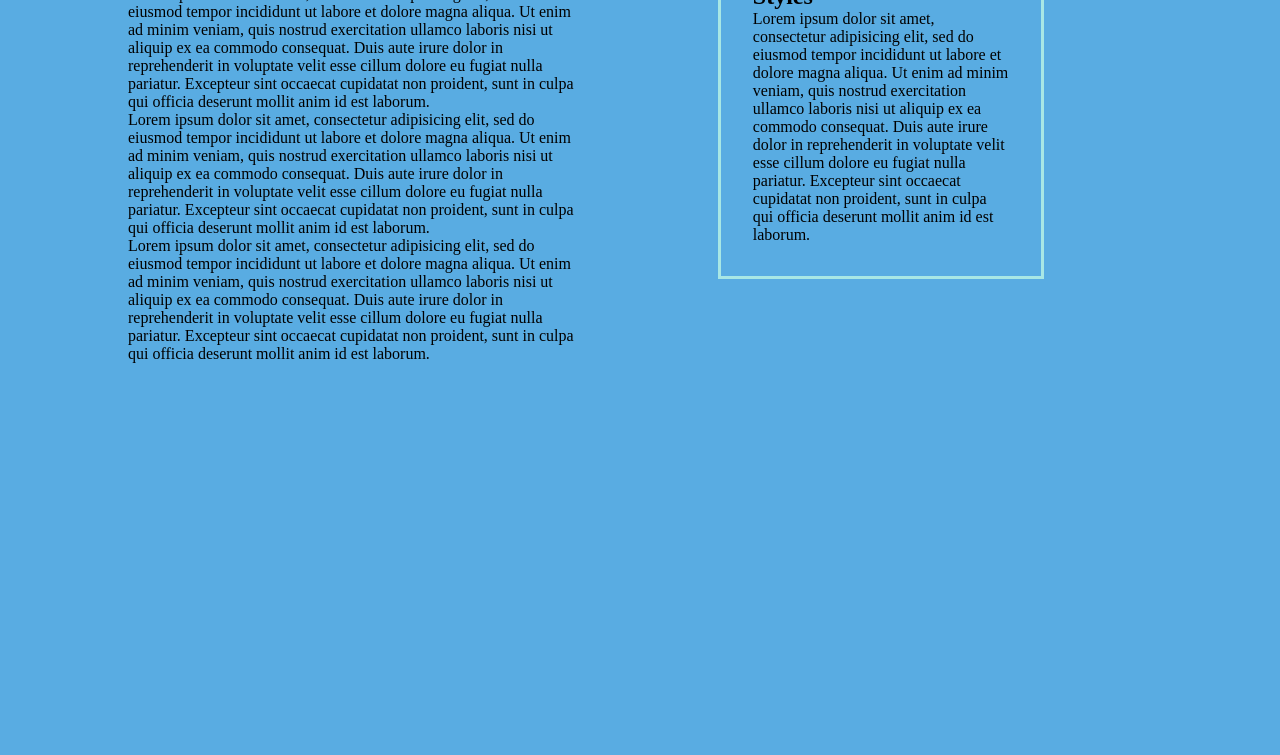
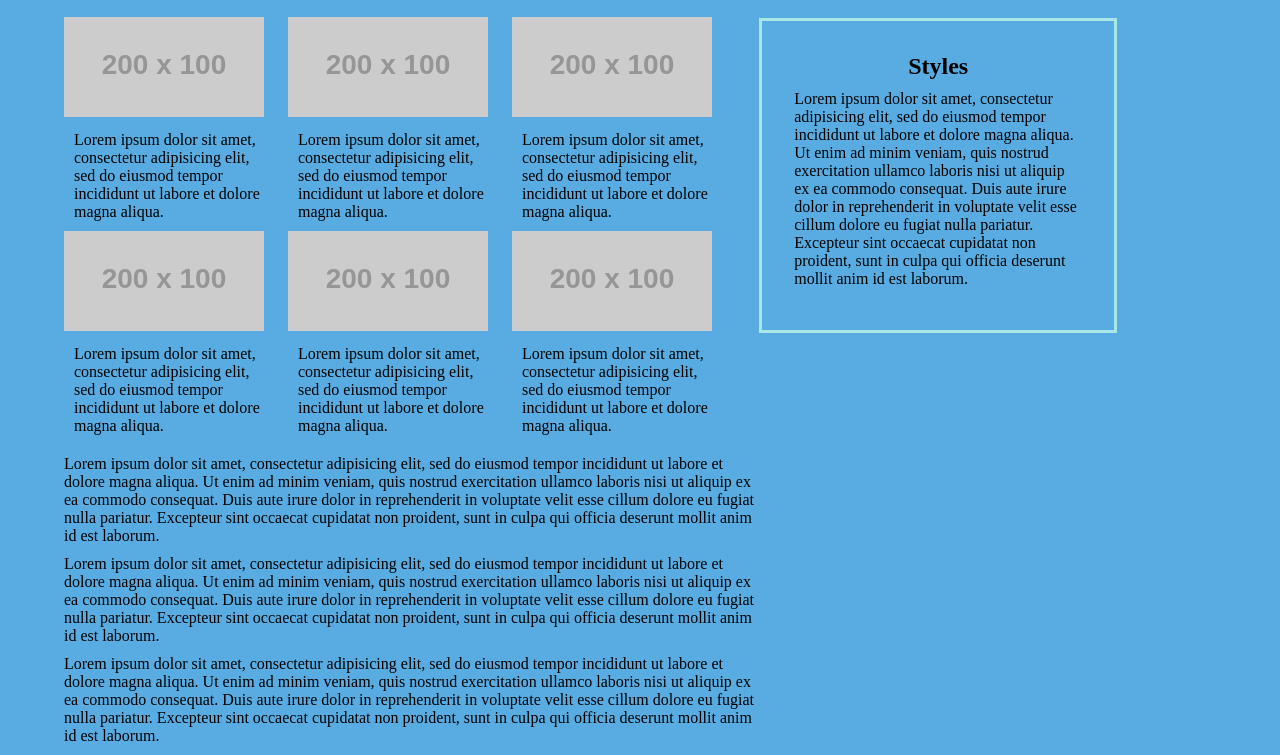
Before and after one commit to Juandarov/media_queries, a plain HTML site: page index.html in a window 1280 px wide. Shown: the part 156-911 px from the top of the page. Before the commit the page ends 800 px from the top, so only its background shows below. Drawn offline with Linux system fonts and the light colour scheme; placeholder pictures from the web are drawn by us.

Commit message:
queries 1.0

```diff
--- a/css/style.css
+++ b/css/style.css
@@ -5,7 +5,7 @@
 
 body {
     background-color: rgb(89, 172, 226);
-    width: 80%;
+    width: 90%;
     margin: auto;
 }
 
@@ -20,11 +20,34 @@ nav {
 
 nav ul li {
     display: inline-block;
+    margin: 0 50px;
 }
 
 main {
     display: inline-block;
-    width: 45%;
+    width: 60%;
+}
+
+h1 {
+    margin-bottom: 1em;
+    text-align: center;
+}
+
+article {
+    display: inline-block;
+}
+
+.small {
+    width: 200px;
+    margin: 10px;
+}
+
+p {
+    margin: 10px 0;
+}
+
+h2 {
+    text-align: center;
 }
 
 aside {
@@ -33,5 +56,6 @@ aside {
     vertical-align: top;
     border: solid rgb(168, 231, 229);
     padding: 2em;
-    margin-left: 125px;
+    margin-left: 0;
+    margin-top: 70px;
 }
--- a/index.html
+++ b/index.html
@@ -4,7 +4,7 @@
        <meta charset="utf-8">
        <title>Titre de la page</title>
        <link rel="stylesheet" href="./css/style.css">
-       <link rel="stylesheet" media="screen and (max-width:400px)" href=" ./css/style2.css">
+       <link rel="stylesheet" media="screen and (max-width:400px)" href=" ./css/stylemob.css">
    </head>
    <body>
        <header>
@@ -20,6 +20,32 @@
 
        <main>
            <h1>Designs</h1>
+           <article>
+           <img src="http://placehold.it/200x100">
+           <p class="small">Lorem ipsum dolor sit amet, consectetur adipisicing elit, sed do eiusmod tempor incididunt ut labore et dolore magna aliqua.</p>
+           </article>
+           <article>
+           <img src="http://placehold.it/200x100">
+            <p class="small">Lorem ipsum dolor sit amet, consectetur adipisicing elit, sed do eiusmod tempor incididunt ut labore et dolore magna aliqua.</p>
+           </article>
+           <article>
+           <img src="http://placehold.it/200x100">
+            <p class="small">Lorem ipsum dolor sit amet, consectetur adipisicing elit, sed do eiusmod tempor incididunt ut labore et dolore magna aliqua.</p>
+           </article>
+           <article>
+           <img src="http://placehold.it/200x100">
+            <p class="small">Lorem ipsum dolor sit amet, consectetur adipisicing elit, sed do eiusmod tempor incididunt ut labore et dolore magna aliqua.</p>
+           </article>
+           <article>
+           <img src="http://placehold.it/200x100">
+            <p class="small">Lorem ipsum dolor sit amet, consectetur adipisicing elit, sed do eiusmod tempor incididunt ut labore et dolore magna aliqua.</p>
+           </article>
+           <article>
+           <img src="http://placehold.it/200x100">
+            <p class="small">Lorem ipsum dolor sit amet, consectetur adipisicing elit, sed do eiusmod tempor incididunt ut labore et dolore magna aliqua.</p>
+           </article>
+
+
            <p>
                Lorem ipsum dolor sit amet, consectetur adipisicing elit, sed do eiusmod tempor incididunt ut labore et dolore magna aliqua. Ut enim ad minim veniam, quis nostrud exercitation ullamco laboris nisi ut aliquip ex ea commodo consequat. Duis aute irure dolor in reprehenderit in voluptate velit esse cillum dolore eu fugiat nulla pariatur. Excepteur sint occaecat cupidatat non proident, sunt in culpa qui officia deserunt mollit anim id est laborum.
            </p>
```
Also changed, not shown: css/stylemob.css (renamed from css/style2.css), css/styletab.css (added).
